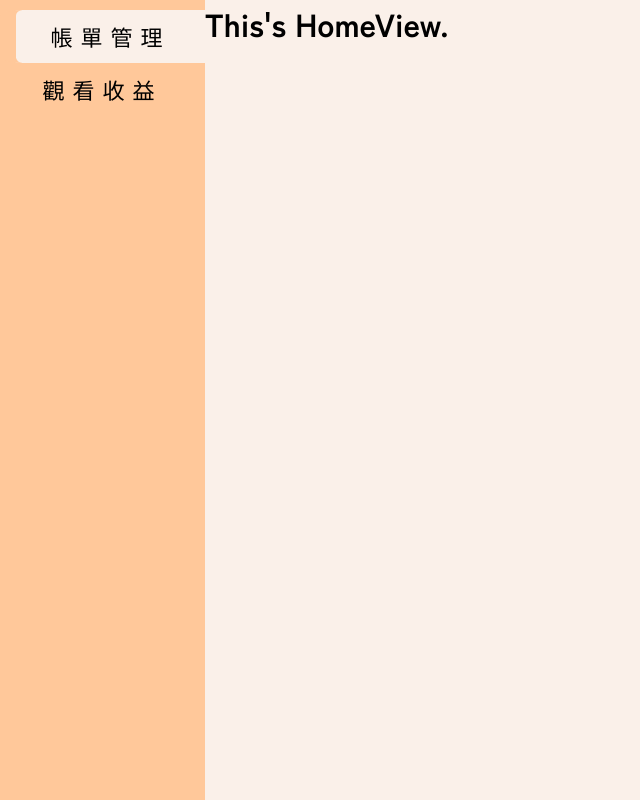
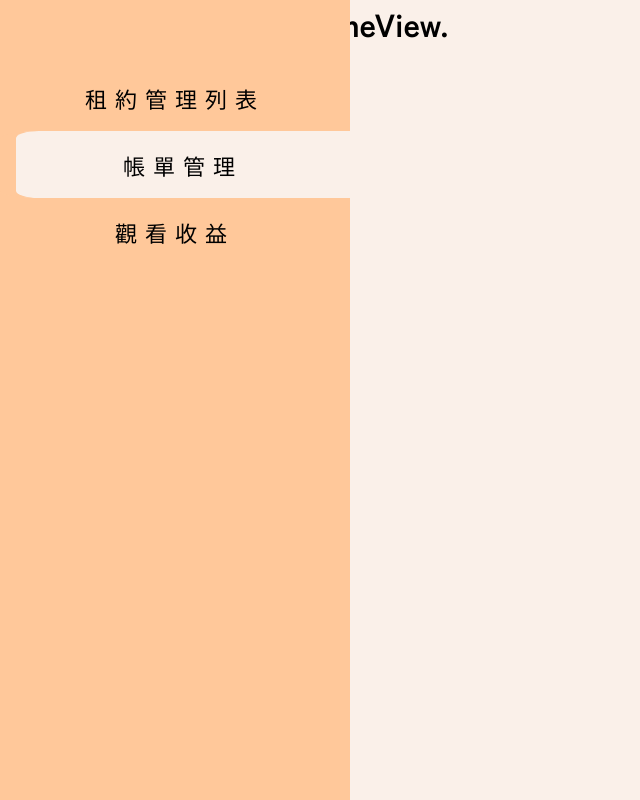
Before and after one commit to Jiuan1231456/F_rent, a Vue app: page / in a window 1280 px wide. Shown: the whole page, without its empty margins (0-640 px from the left). Built offline with nearby package versions, Linux system fonts and the light colour scheme.

Commit message:
更改header使其位置和大小固定於頁面

```diff
--- a/src/components/Header.vue
+++ b/src/components/Header.vue
@@ -15,17 +15,20 @@ export default{
 
 <template>
     <div class="headerArea">
+        <RouterLink class="routerItem" :class="{'selectedPage': this.page === 3}" to="/ContractList">租約管理列表</RouterLink>
         <RouterLink class="routerItem" :class="{ 'selectedPage': this.page === 1}" to="/bill">帳單管理</RouterLink>
         <RouterLink class="routerItem" :class="{'selectedPage': this.page === 2}" to="/benefit">觀看收益</RouterLink>
+
     </div>
 </template>
 
 <style scoped lang="scss">
 .headerArea{
     height: 100dvh;
-    width: 100%;
+    width: 350px;
     background-color: #FFC89A;
     padding-top: 5%;
+    position: fixed;
 .routerItem{
     color: black;
     background-color: #FFC89A;
```
